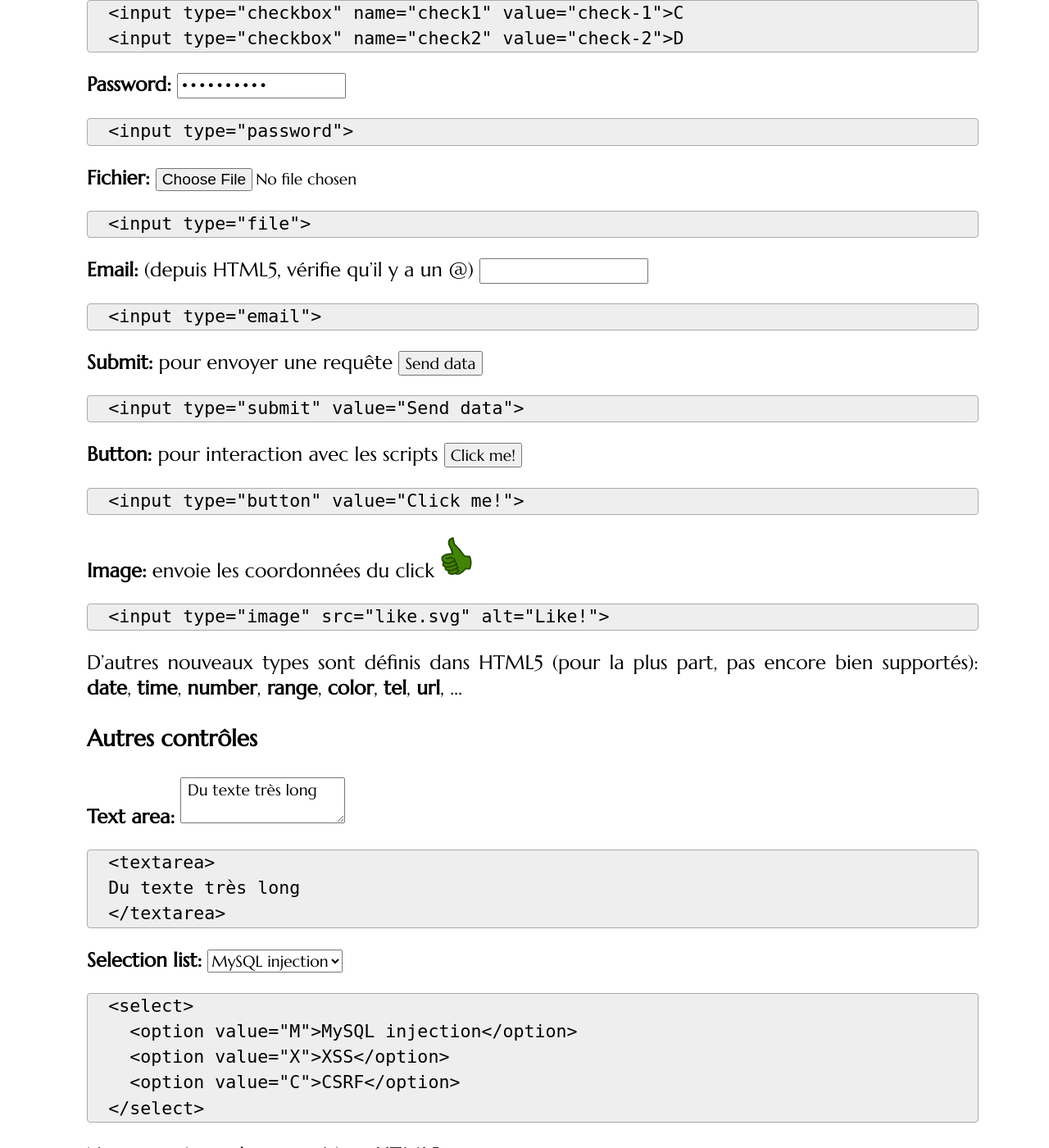
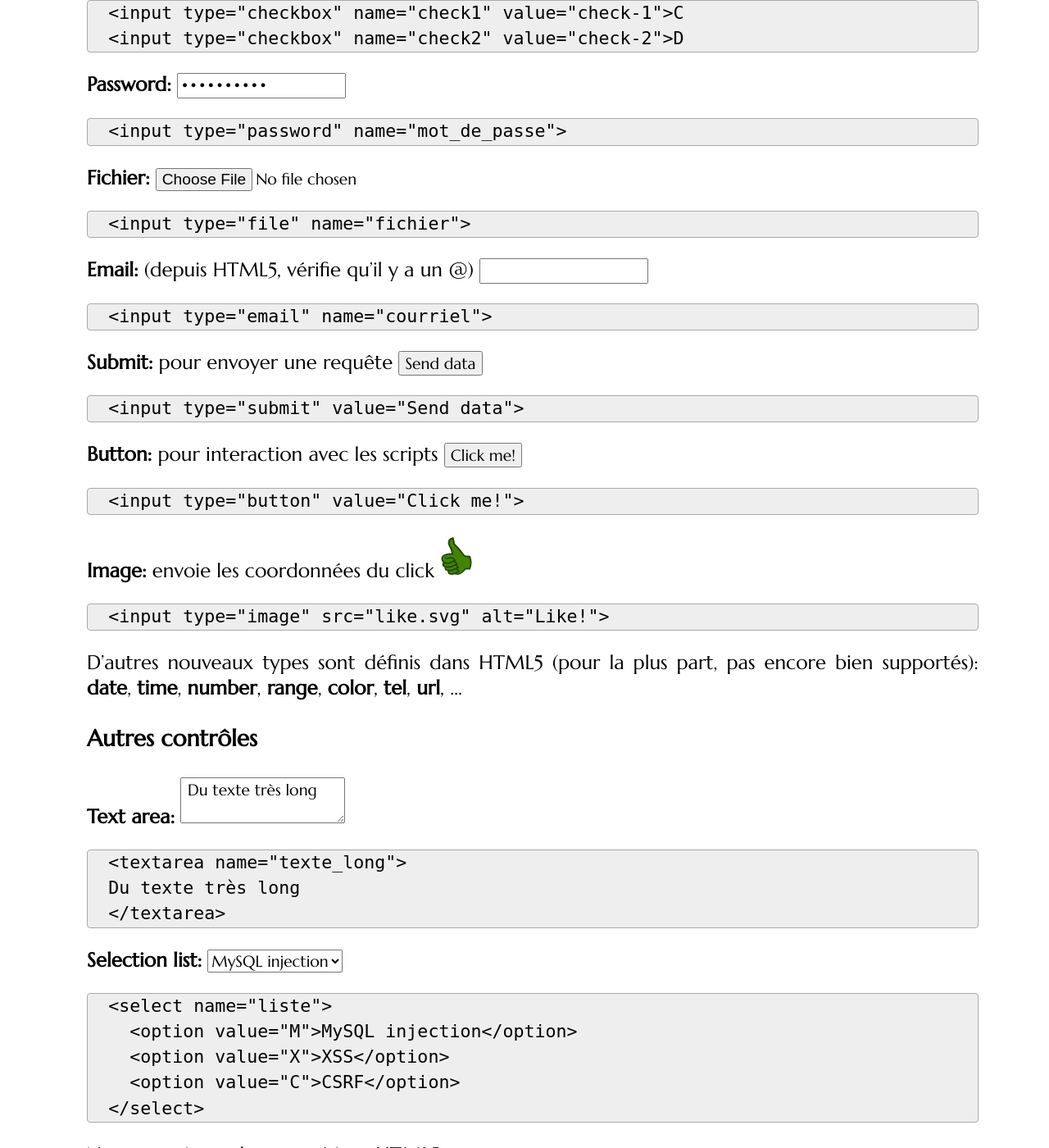
Before and after one commit to defeo/aws, a Jekyll site: the page built from lessons/forms.md, in a window 1280 px wide and 1400 px high, scrolled down 1853 px. Shown: the whole window at 82% size. Built offline with Jekyll 4.4.1, drawn with Linux system fonts in a browser that asks for light colours; some web fonts are replaced; some of the changed text lies outside the part shown.

Commit message:
Added video to forms lesson

```diff
--- a/lessons/forms.md
+++ b/lessons/forms.md
@@ -1,6 +1,8 @@
 ---
 layout: lesson
 title: Formulaires HTML
+video:
+  url: https://www.dropbox.com/s/bqs77djh1yfsdfe/forms.webm?dl=1
 ---
 
 <section>
@@ -115,7 +117,7 @@ fait à travers l'attribut `type`.
 **Champs de texte :** <input type="text" placeholder="tapez quelque chose">
 
 ~~~
-<input type="text">
+<input type="text" name="clef">
 ~~~
 
 **Boutons radio:** <input type="radio" name="choice" value="1">A <input type="radio" name="choice" value="2">B
@@ -138,19 +140,19 @@ fait à travers l'attribut `type`.
 **Password:** <input type="password" value="strongpass">
 
 ~~~
-<input type="password">
+<input type="password" name="mot_de_passe">
 ~~~
 
 **Fichier:** <input type="file">
 
 ~~~
-<input type="file">
+<input type="file" name="fichier">
 ~~~
 
 **Email:** (depuis HTML5, vérifie qu'il y a un @) <input type="email">
 
 ~~~
-<input type="email">
+<input type="email" name="courriel">
 ~~~
 
 </section>
@@ -187,7 +189,7 @@ pas encore bien supportés): **date**, **time**, **number**, **range**,
 **Text area:** <textarea> Du texte très long </textarea>
 
 ~~~
-<textarea>
+<textarea name="texte_long">
 Du texte très long
 </textarea>
 ~~~
@@ -201,7 +203,7 @@ Du texte très long
 </select>
 
 ~~~
-<select>
+<select name="liste">
   <option value="M">MySQL injection</option>
   <option value="X">XSS</option>
   <option value="C">CSRF</option>
```
